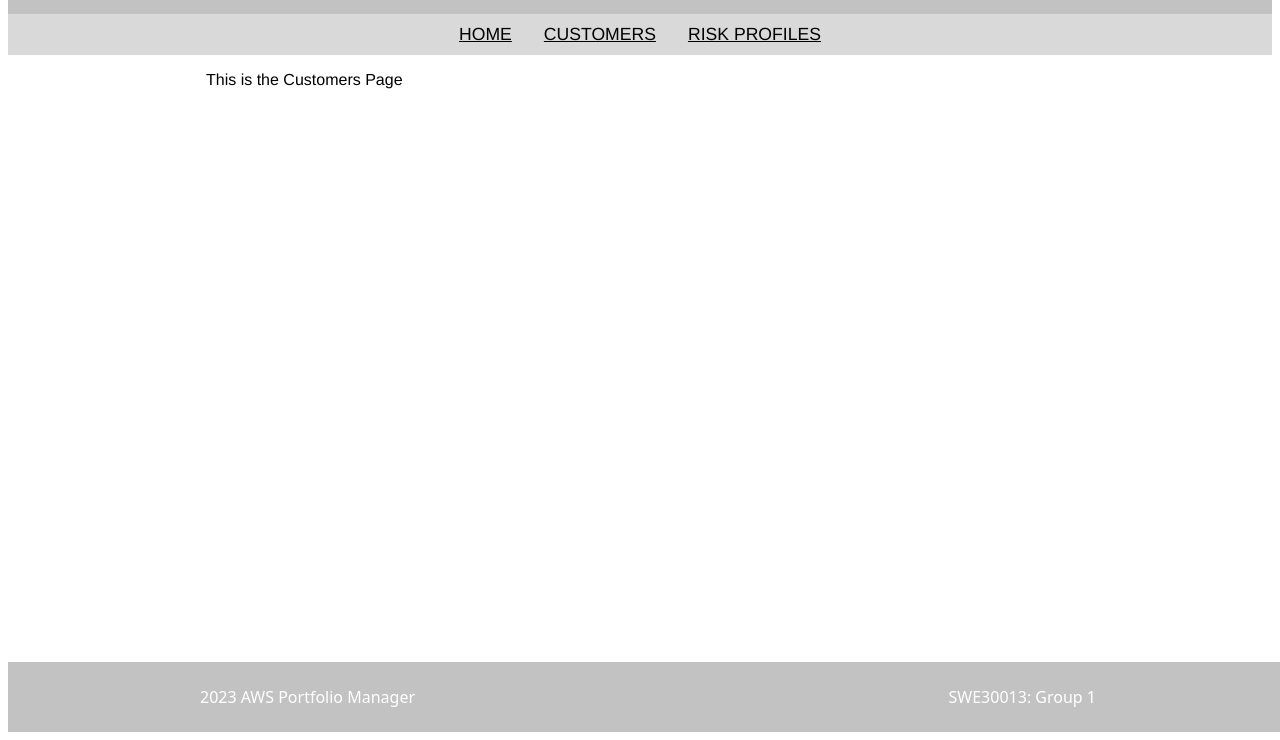
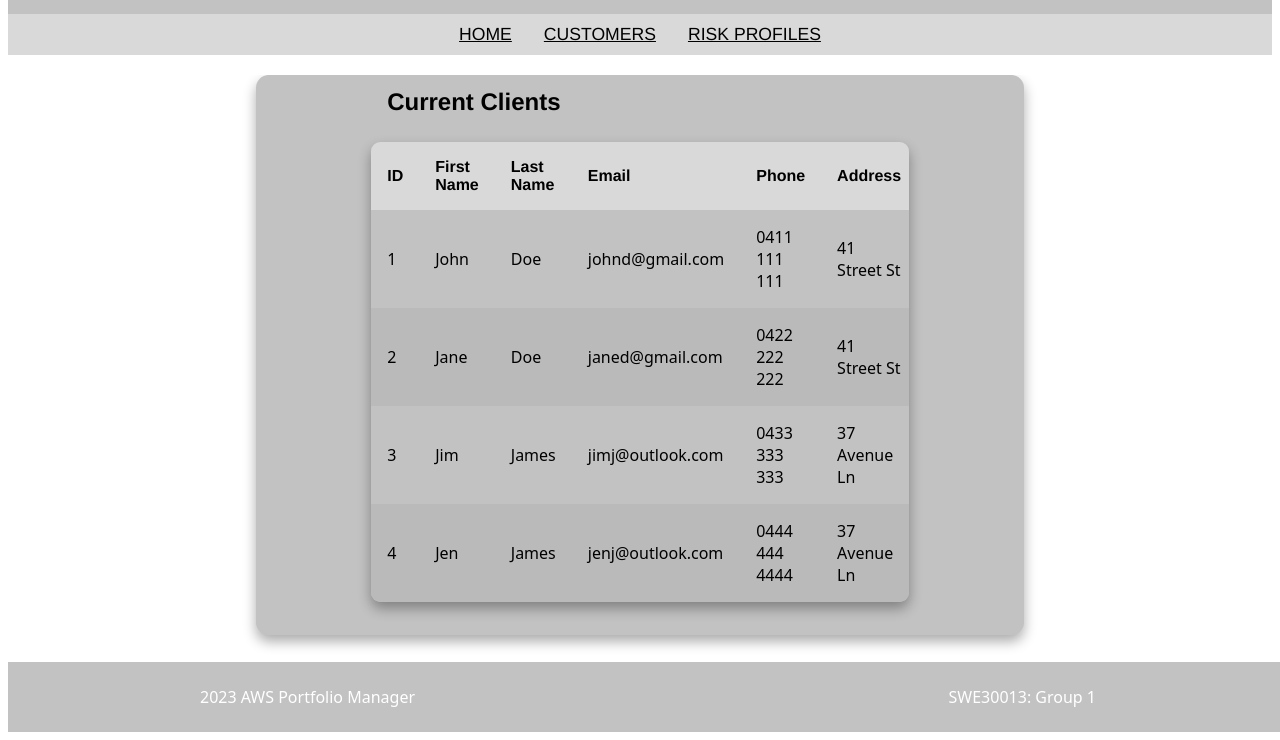
Before and after one commit to AhlamHassen/AWS-MIP, a plain HTML site: page HTML Pages/Customer.html in a window 1280 px wide. Shown: the part 60-800 px from the top of the page. Drawn offline with Linux system fonts and the light colour scheme.

Commit message:
Added Table to Customers.html page and styled it

```diff
--- a/HTML Pages/Customer.html
+++ b/HTML Pages/Customer.html
@@ -24,11 +24,64 @@
   </header>
 
 
-  <div class="main">
-	<div class="content">
-	  <p>This is the Customers Page</p>
-		</br>
-		</br>
+  <div class="main" id="main_table">
+	<div class="content" id="content_table">
+	  <section class="table_heading">
+		<h2>Current Clients</h2>
+	  </section>
+	  <section class="table_body">
+		<table>
+			<thead>
+				<tr>
+					<th> ID </th>
+					<th> First Name </th>
+					<th> Last Name </th>
+					<th> Email </th>
+					<th> Phone </th>
+					<th> Address </th>
+					<th> Portfolio</th>
+				</tr>
+			</thead>
+			<tbody>
+				<tr>
+					<td>1</td>
+					<td>John</td>
+					<td>Doe</td>
+					<td>johnd@gmail.com</td>
+					<td>0411 111 111</td>
+					<td>41 Street St</td>
+					<td><a class='riskLink' href="RiskProfiles.html">View</a></td>
+				</tr>
+				<tr>
+					<td>2</td>
+					<td>Jane</td>
+					<td>Doe</td>
+					<td>janed@gmail.com</td>
+					<td>0422 222 222</td>
+					<td>41 Street St</td>
+					<td><a class='riskLink' href="RiskProfiles.html">View</a></td>
+				</tr>
+				<tr>
+					<td>3</td>
+					<td>Jim</td>
+					<td>James</td>
+					<td>jimj@outlook.com</td>
+					<td>0433 333 333</td>
+					<td>37 Avenue Ln</td>
+					<td><a class='riskLink' href="RiskProfiles.html">View</a></td>
+				</tr>
+				<tr>
+					<td>4</td>
+					<td>Jen</td>
+					<td>James</td>
+					<td>jenj@outlook.com</td>
+					<td>0444 444 4444</td>
+					<td>37 Avenue Ln</td>
+					<td><a class='riskLink' href="RiskProfiles.html">View</a></td>
+				</tr>
+			</tbody>
+		</table>
+	  </section>
     </div>
   </div>
 
--- a/HTML Pages/styles/styles.css
+++ b/HTML Pages/styles/styles.css
@@ -5,6 +5,8 @@ body{
     font-size: 16px;
     min-height: 100vh;
     margin: 0;
+
+
 
 }
 
@@ -85,6 +87,113 @@ nav  a:hover{
     padding: 0 15%;
 }
 
+/*--Customers.html--*/
+
+#main_table{
+    margin: 20px auto;
+    width: 60vw;
+    height: 70vh;
+    background-color: #fff9;
+
+    display: flex;
+    justify-content: center;
+    overflow: hidden;
+    padding-bottom: 20px;
+
+
+
+}
+
+#content_table{
+    background-color: #c2c2c2;
+    height: 100%;
+    overflow: hidden;
+
+    backdrop-filter: blur(7px);
+    box-shadow: 0 .4rem .8rem #0005;
+    border-radius: .8rem;
+
+}
+
+table, th, td {
+    padding: 1rem;
+    border-collapse: collapse;
+    text-align: left;
+}
+
+.table_heading{
+    height: 5%;;
+    background-color: none;
+    padding: .8rem 1rem;
+    display: flex;
+    align-items: center ;
+    margin-bottom: 0;
+
+}
+
+.table_body{
+    max-height: calc(90% - .8rem);
+    width: 100%;
+    background-color: #c2c2c2;
+    margin: .8rem auto;
+    border-radius: .6rem;
+    overflow: auto;
+    box-shadow: 0 .4rem .8rem #0005;
+
+
+}
+
+thead th {
+    position: sticky;
+    top: 0;
+    background-color: #d9d9d9;
+}
+tbody {
+    font-family: system-ui, -apple-system, BlinkMacSystemFont, 'Segoe UI', Roboto, Oxygen, Ubuntu, Cantarell, 'Open Sans', 'Helvetica Neue', sans-serif;
+}
+tbody tr:nth-child(even){
+    background-color: #0000000b;
+
+}
+
+tbody tr:hover{
+    background-color: #fff6;
+}
+
+.riskLink{
+    text-decoration: none;
+    color: #006b21;
+    background-color: #86e49d;
+    padding: .4rem .6rem;
+    border-radius: 2rem;
+}
+
+.riskLink:hover{
+    color: #86e49d;
+    background-color: #006b21;
+}
+
+.table_body::-webkit-scrollbar{
+    width: 0.5em;
+    height: 0.5em;
+}
+
+.table_body::-webkit-scrollbar-thumb{
+    border-radius: .5rem;
+    background-color: #0004;
+    visibility: hidden;
+}
+
+.table_body::-webkit-scrollbar-thumb:hover{
+    visibility: visible;
+}
+
+@media (max-width:1000px) {
+    td:not(:first-of-type){
+        min-width: 12.1rem;
+    }
+}
+
 /*---------------------------------------------------------------*/
 /*----Footer section CSS-------------------------------------------*/
 footer{
```
